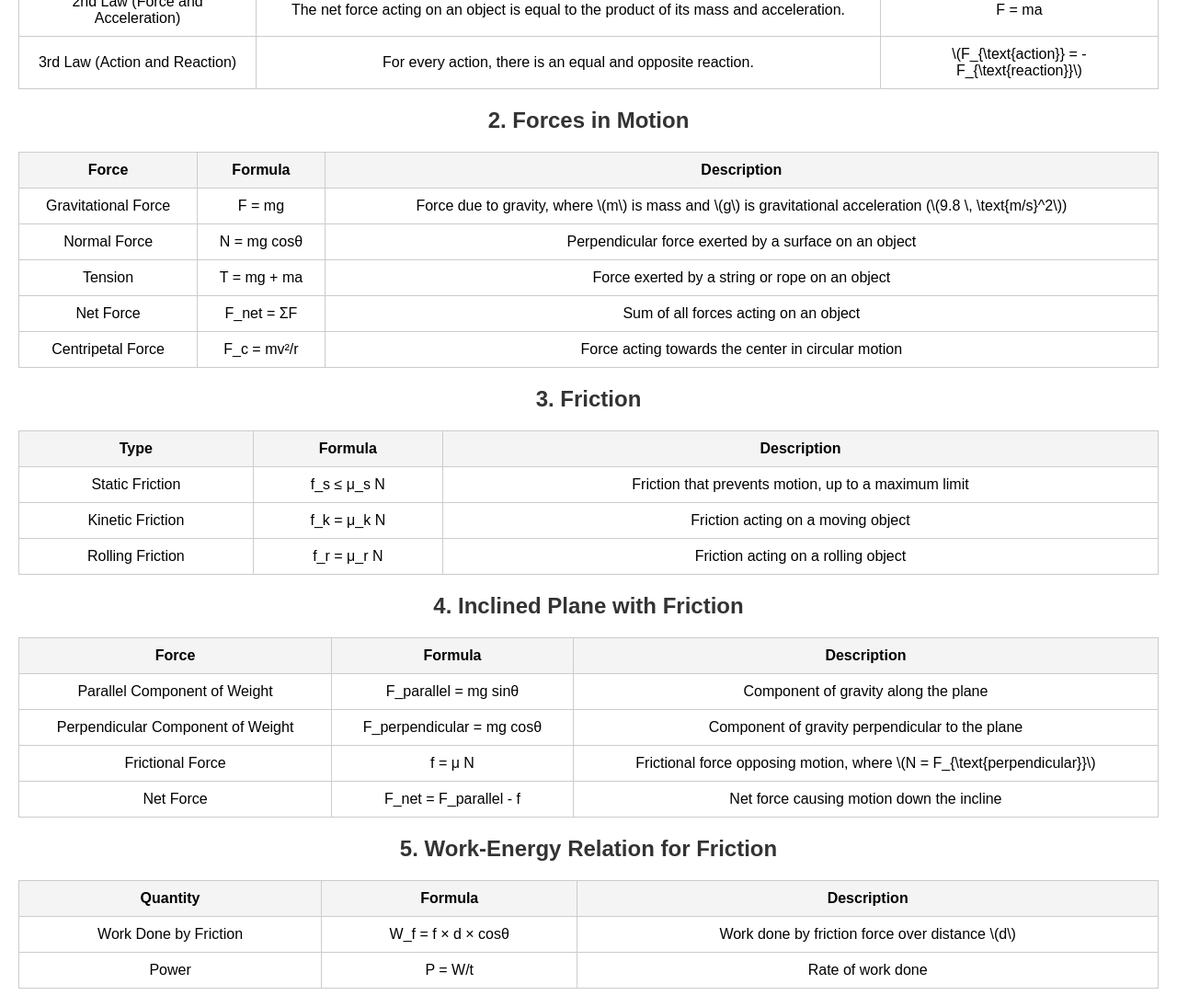
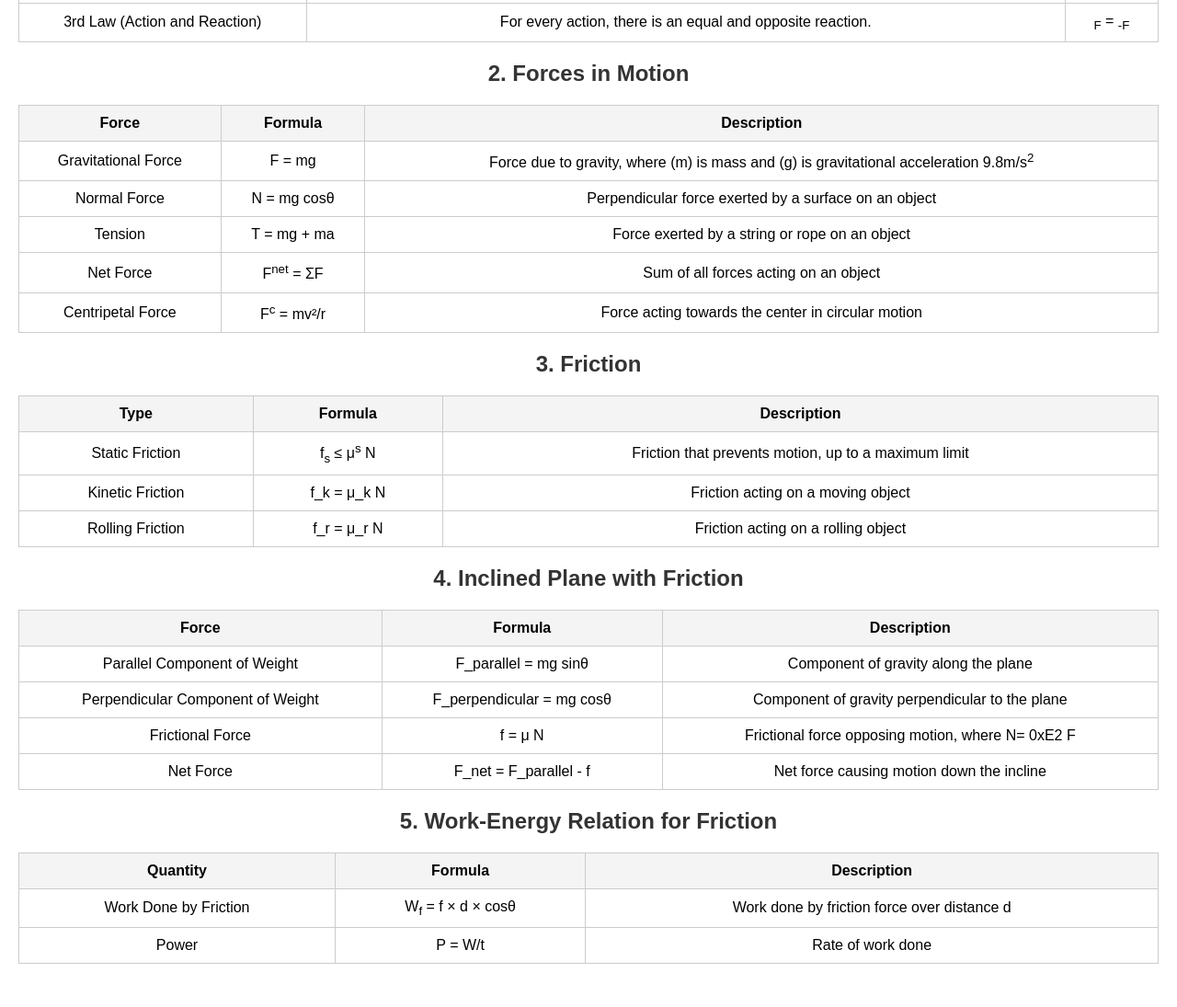
Before and after one commit to AbhishekSinghGaira/Nlm, a plain HTML site: page index.html in a window 1280 px wide. Shown: the part 242-1337 px from the top of the page at 92% size. After the commit the page ends 1310 px from the top, so only its background shows below. Drawn offline with Linux system fonts and the light colour scheme.

Commit message:
Update index.html

```diff
--- a/index.html
+++ b/index.html
@@ -53,7 +53,7 @@
         <tr>
             <td>3rd Law (Action and Reaction)</td>
             <td>For every action, there is an equal and opposite reaction.</td>
-            <td>\(F_{\text{action}} = -F_{\text{reaction}}\)</td>
+            <td><sub>F</sub> = <sub>-F</sub></td>
         </tr>
     </table>
 
@@ -67,7 +67,7 @@
         <tr>
             <td>Gravitational Force</td>
             <td>F = mg</td>
-            <td>Force due to gravity, where \(m\) is mass and \(g\) is gravitational acceleration (\(9.8 \, \text{m/s}^2\))</td>
+            <td>Force due to gravity, where (m) is mass and (g) is gravitational acceleration 9.8m/s<sup>2</sup></td>
         </tr>
         <tr>
             <td>Normal Force</td>
@@ -81,12 +81,12 @@
         </tr>
         <tr>
             <td>Net Force</td>
-            <td>F_net = ΣF</td>
+            <td>F<sup>net</sup> = ΣF</td>
             <td>Sum of all forces acting on an object</td>
         </tr>
         <tr>
             <td>Centripetal Force</td>
-            <td>F_c = mv²/r</td>
+            <td>F<sup>c</sup> = mv²/r</td>
             <td>Force acting towards the center in circular motion</td>
         </tr>
     </table>
@@ -100,7 +100,7 @@
         </tr>
         <tr>
             <td>Static Friction</td>
-            <td>f_s ≤ μ_s N</td>
+            <td>f<sub>s</sub> ≤ μ<sup>s</sup> N</td>
             <td>Friction that prevents motion, up to a maximum limit</td>
         </tr>
         <tr>
@@ -135,7 +135,7 @@
         <tr>
             <td>Frictional Force</td>
             <td>f = μ N</td>
-            <td>Frictional force opposing motion, where \(N = F_{\text{perpendicular}}\)</td>
+            <td>Frictional force opposing motion, where N= 0xE2 F</td>
         </tr>
         <tr>
             <td>Net Force</td>
@@ -153,8 +153,8 @@
         </tr>
         <tr>
             <td>Work Done by Friction</td>
-            <td>W_f = f × d × cosθ</td>
-            <td>Work done by friction force over distance \(d\)</td>
+            <td>W<sub>f</sub> = f × d × cosθ</td>
+            <td>Work done by friction force over distance d</td>
         </tr>
         <tr>
             <td>Power</td>
```
